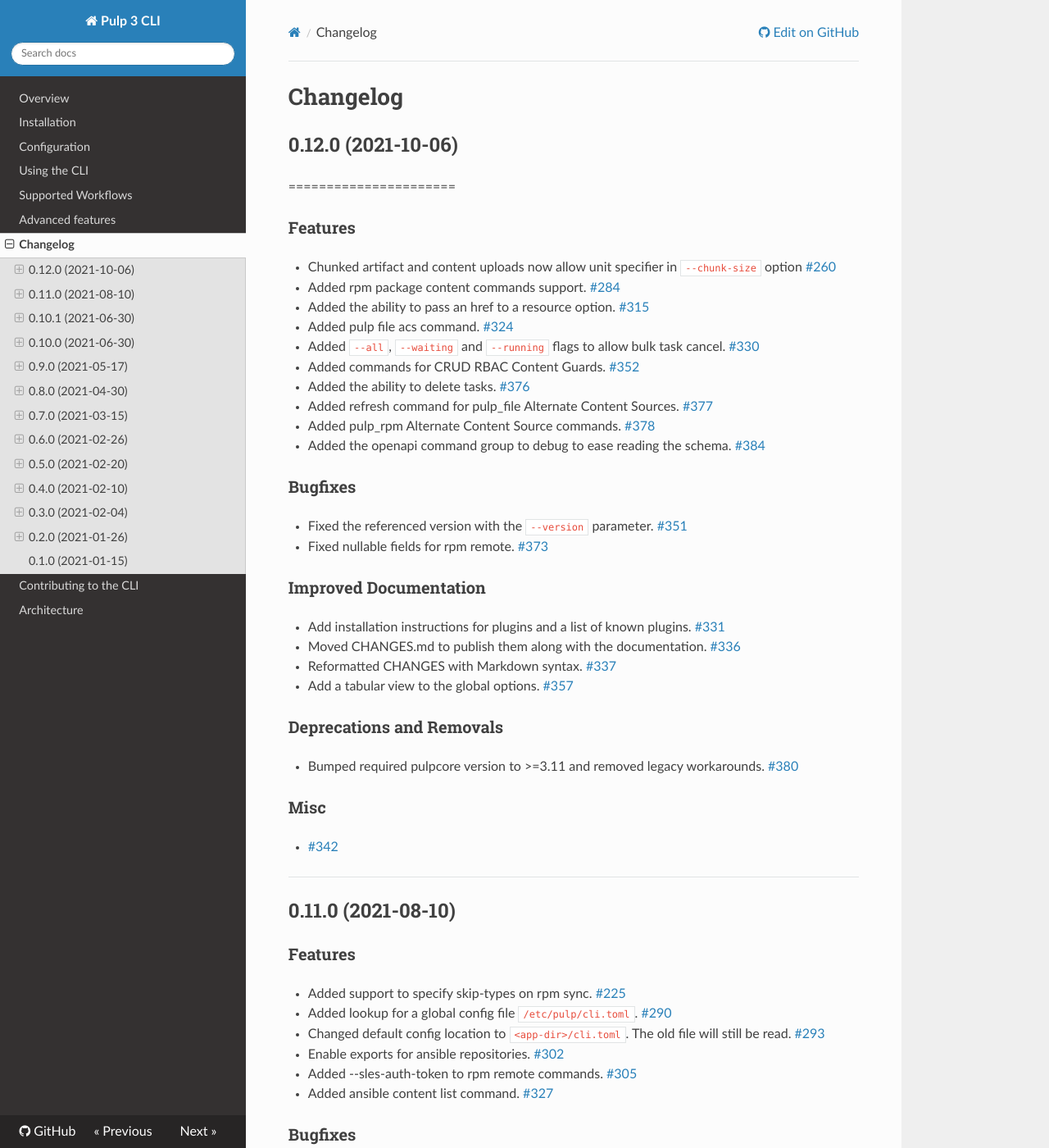
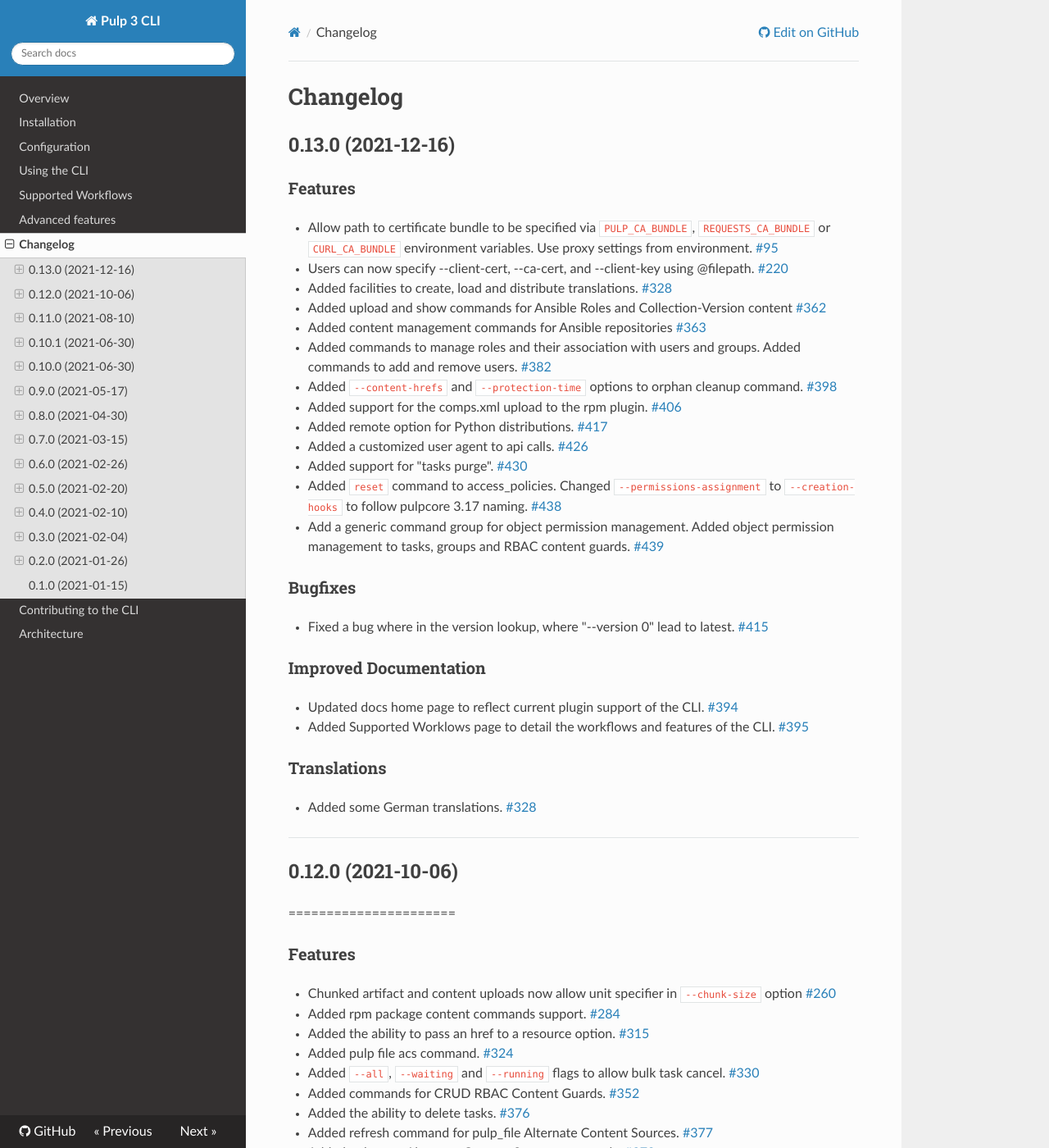
Before and after one commit to pulp/pulp-cli, an MkDocs documentation site: the page built from docs/CHANGES.md, in a window 1280 px wide and 1400 px high. Shown: the whole window at 82% size. Built offline with MkDocs 1.6.1, drawn with Linux system fonts in a browser that asks for light colours; nearby versions of some CDN libraries.

Commit message:
Build Changelog for 0.13.0
[noissue]

```diff
--- a/docs/CHANGES.md
+++ b/docs/CHANGES.md
@@ -9,6 +9,65 @@
 [//]: # (WARNING: Don't drop the towncrier directive!)
 
 [//]: # (towncrier release notes start)
+
+## 0.13.0 (2021-12-16)
+
+### Features
+
+- Allow path to certificate bundle to be specified via `PULP_CA_BUNDLE`, `REQUESTS_CA_BUNDLE` or `CURL_CA_BUNDLE` environment variables.
+  Use proxy settings from environment.
+  [#95](https://github.com/pulp/pulp-cli/issues/95)
+- Users can now specify --client-cert, --ca-cert, and --client-key using @filepath.
+  [#220](https://github.com/pulp/pulp-cli/issues/220)
+- Added facilities to create, load and distribute translations.
+  [#328](https://github.com/pulp/pulp-cli/issues/328)
+- Added upload and show commands for Ansible Roles and Collection-Version content
+  [#362](https://github.com/pulp/pulp-cli/issues/362)
+- Added content management commands for Ansible repositories
+  [#363](https://github.com/pulp/pulp-cli/issues/363)
+- Added commands to manage roles and their association with users and groups.
+  Added commands to add and remove users.
+  [#382](https://github.com/pulp/pulp-cli/issues/382)
+- Added `--content-hrefs` and `--protection-time` options to orphan cleanup command.
+  [#398](https://github.com/pulp/pulp-cli/issues/398)
+- Added support for the comps.xml upload to the rpm plugin.
+  [#406](https://github.com/pulp/pulp-cli/issues/406)
+- Added remote option for Python distributions.
+  [#417](https://github.com/pulp/pulp-cli/issues/417)
+- Added a customized user agent to api calls.
+  [#426](https://github.com/pulp/pulp-cli/issues/426)
+- Added support for "tasks purge".
+  [#430](https://github.com/pulp/pulp-cli/issues/430)
+- Added `reset` command to access_policies.
+  Changed `--permissions-assignment` to `--creation-hooks` to follow pulpcore 3.17 naming.
+  [#438](https://github.com/pulp/pulp-cli/issues/438)
+- Add a generic command group for object permission management.
+  Added object permission management to tasks, groups and RBAC content guards.
+  [#439](https://github.com/pulp/pulp-cli/issues/439)
+
+
+### Bugfixes
+
+- Fixed a bug where in the version lookup, where "--version 0" lead to latest.
+  [#415](https://github.com/pulp/pulp-cli/issues/415)
+
+
+### Improved Documentation
+
+- Updated docs home page to reflect current plugin support of the CLI.
+  [#394](https://github.com/pulp/pulp-cli/issues/394)
+- Added Supported Worklows page to detail the workflows and features of the CLI.
+  [#395](https://github.com/pulp/pulp-cli/issues/395)
+
+
+### Translations
+
+- Added some German translations.
+  [#328](https://github.com/pulp/pulp-cli/issues/328)
+
+
+---
+
 
 ## 0.12.0 (2021-10-06)
 ======================
```
Also changed, not shown: 17 other files.
